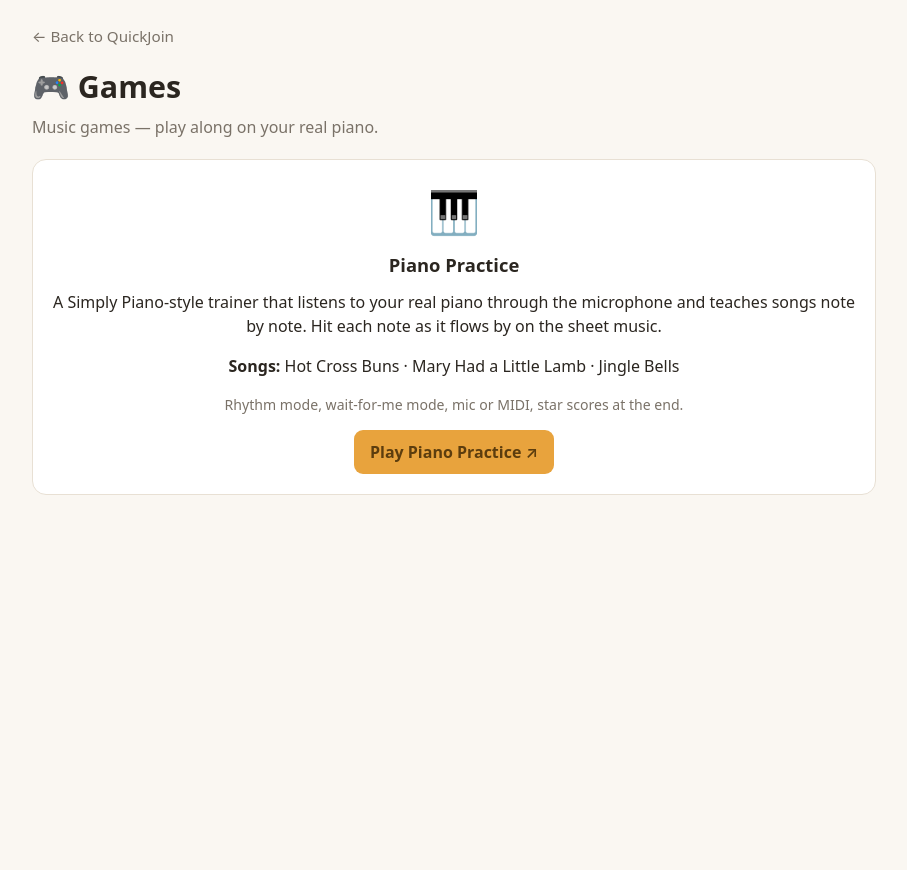
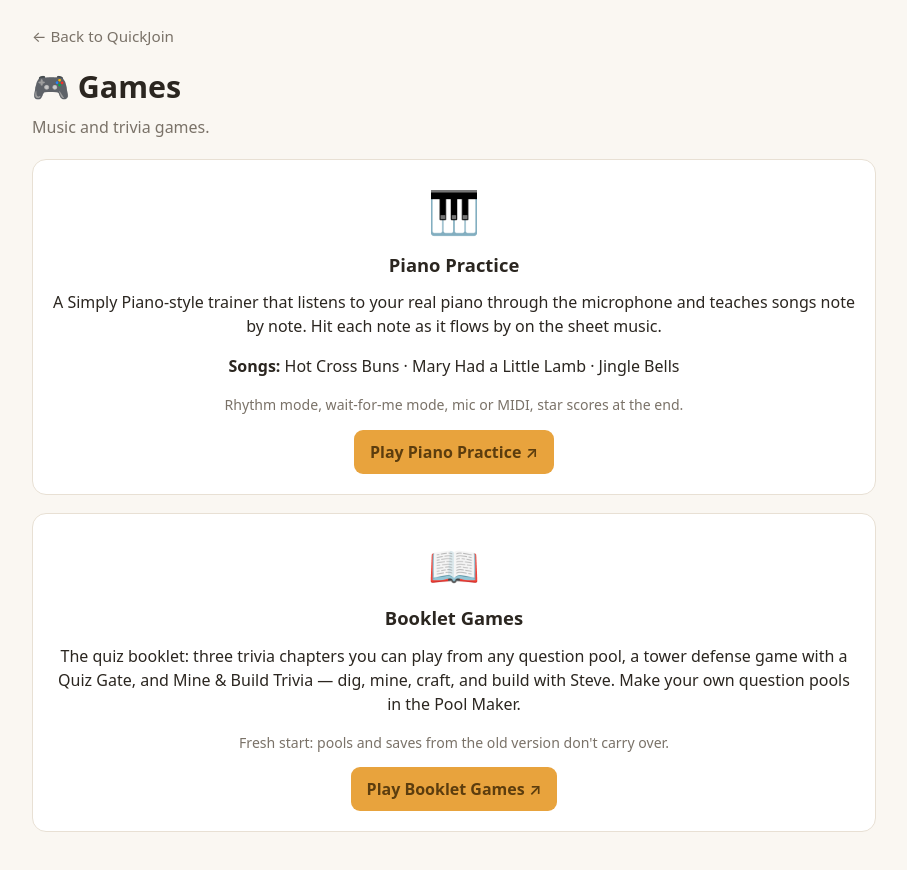
Before and after one commit to toastyy808/quickjoin, a plain HTML site: page games/index.html in a window 1280 px wide. Shown: the whole page, without its empty margins (186-1093 px from the left). Before the commit the page ends 800 px from the top, so only its background shows below. Drawn offline with Linux system fonts and the light colour scheme.

Commit message:
Games page: add Booklet Games link next to Piano Practice

```diff
--- a/games/index.html
+++ b/games/index.html
@@ -11,7 +11,7 @@
   <div class="wrap">
     <a class="back" href="/">← Back to QuickJoin</a>
     <h1 class="page-title">🎮 Games</h1>
-    <p class="sub">Music games — play along on your real piano.</p>
+    <p class="sub">Music and trivia games.</p>
 
     <div class="card" style="text-align:center">
       <span style="font-size:2.6rem">🎹</span>
@@ -21,6 +21,14 @@
       <p class="hint" style="margin-top:0">Rhythm mode, wait-for-me mode, mic or MIDI, star scores at the end.</p>
       <a class="btn" href="https://muse.ai/s/piano-practice-xrm6qxwvtxvxwxgxp/3-rOKYlQkDyDdfLpixunOgFFQrd7adFtKwEvvyniNZw" target="_blank" rel="noopener">Play Piano Practice ↗</a>
     </div>
+
+    <div class="card" style="text-align:center">
+      <span style="font-size:2.6rem">📖</span>
+      <h2 style="margin-top:8px">Booklet Games</h2>
+      <p style="margin-top:0">The quiz booklet: three trivia chapters you can play from any question pool, a tower defense game with a Quiz Gate, and Mine &amp; Build Trivia — dig, mine, craft, and build with Steve. Make your own question pools in the Pool Maker.</p>
+      <p class="hint" style="margin-top:0">Fresh start: pools and saves from the old version don't carry over.</p>
+      <a class="btn" href="https://muse.ai/s/booklet-games-xhxg6qxxkwxu5xqxf/ZFgypMTgLWZBFTZiCieBE8xU_IaTES-siGQLe2C0cM8" target="_blank" rel="noopener">Play Booklet Games ↗</a>
+    </div>
   </div>
 </body>
 </html>
```
